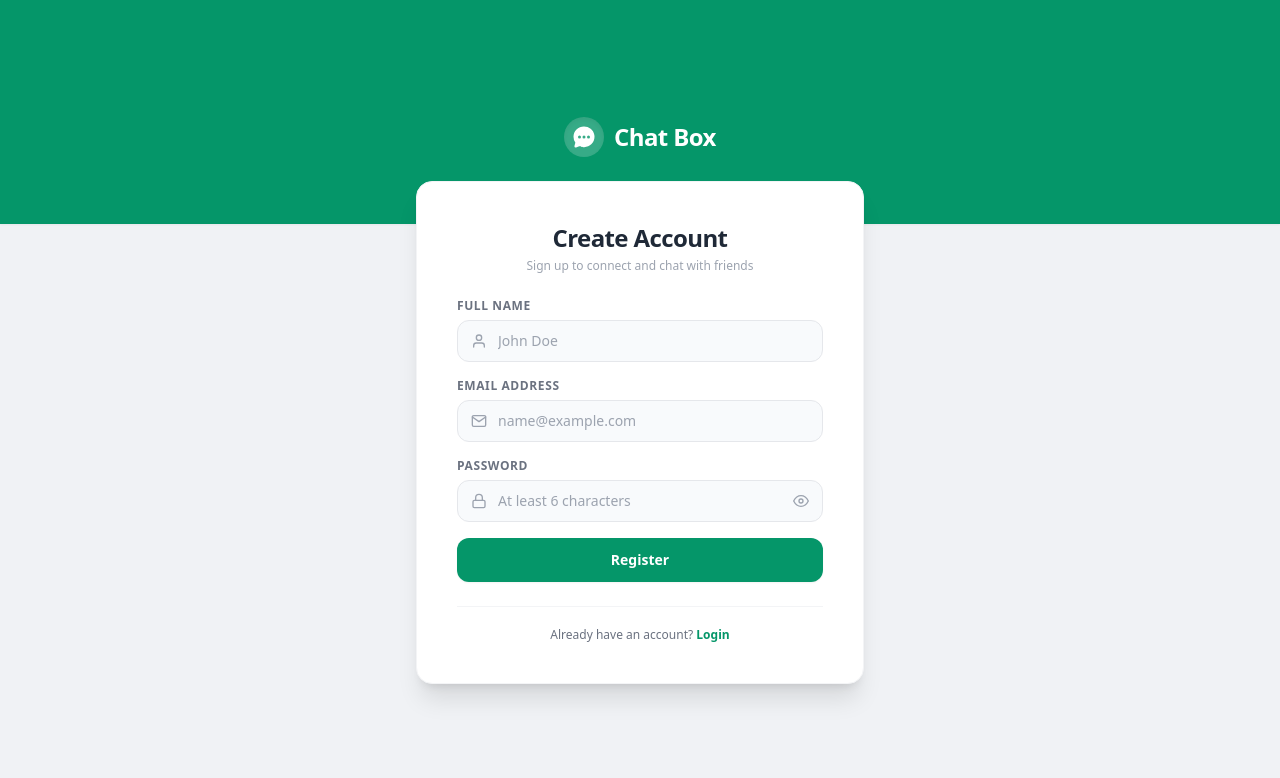
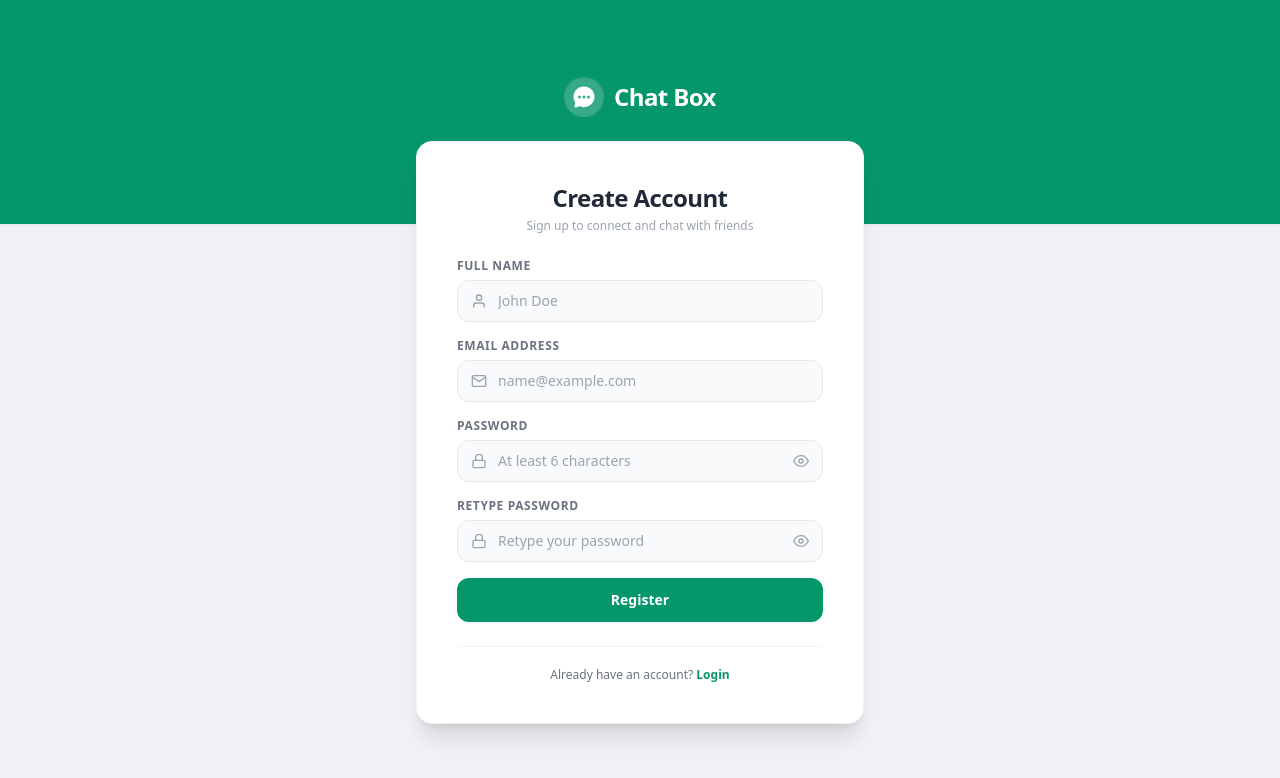
Before and after one commit to Aniket0990/ChatWebApp, a React (Vite) app in the folder client/: page /register in a window 1280 px wide. Shown: the top 778 px of the page. Built offline with nearby package versions, Linux system fonts and the light colour scheme; no server answers.

Commit message:
Add Confirm password input field in register form

```diff
--- a/client/src/pages/Register.jsx
+++ b/client/src/pages/Register.jsx
@@ -7,8 +7,12 @@ import { IoChatbubbleEllipses } from "react-icons/io5";
 
 export default function Register() {
   const [form, setForm] = useState({ name: "", email: "", password: "" });
+  const [confirmPassword, setConfirmPassword] = useState("");
   const [showPassword, setShowPassword] = useState(false);
+  const [showConfirmPassword, setShowConfirmPassword] = useState(false);
   const [loading, setLoading] = useState(false);
+
+  const passwordMismatch = confirmPassword.length > 0 && form.password !== confirmPassword;
   const navigate = useNavigate();
 
   const isDark = localStorage.getItem("theme") === "dark";
@@ -21,6 +25,10 @@ export default function Register() {
     }
     if (form.password.length < 6) {
       toast.warning("Password must be at least 6 characters");
+      return;
+    }
+    if (form.password !== confirmPassword) {
+      toast.error("Passwords do not match");
       return;
     }
 
@@ -173,6 +181,55 @@ export default function Register() {
                 </button>
               </div>
             </div>
+            <div>
+              <label
+                className={`block text-xs font-semibold uppercase tracking-wider mb-1.5 ${
+                  isDark ? "text-gray-400" : "text-gray-500"
+                }`}
+              >
+                Retype Password
+              </label>
+              <div className="relative flex items-center">
+                <FiLock className="absolute left-3.5 text-gray-400 text-base" />
+                <input
+                  type={showConfirmPassword ? "text" : "password"}
+                  required
+                  placeholder="Retype your password"
+                  value={confirmPassword}
+                  onChange={(e) => setConfirmPassword(e.target.value)}
+                  className={`w-full pl-10 pr-10 py-2.5 rounded-xl text-sm border transition-all focus:outline-none focus:ring-2 ${
+                    passwordMismatch
+                      ? "border-red-500 focus:ring-red-500/20 focus:border-red-500"
+                      : "focus:ring-emerald-500/20"
+                  } ${
+                    isDark
+                      ? `bg-[#202c33] text-[#e9edef] placeholder-gray-500 ${
+                          passwordMismatch ? "border-red-500" : "border-[#2a3942] focus:border-emerald-500"
+                        }`
+                      : `bg-[#f8fafc] text-gray-800 placeholder-gray-400 ${
+                          passwordMismatch ? "border-red-500" : "border-gray-200 focus:bg-white focus:border-emerald-500"
+                        }`
+                  }`}
+                />
+                <button
+                  type="button"
+                  onClick={() => setShowConfirmPassword(!showConfirmPassword)}
+                  className="absolute right-3.5 text-gray-400 hover:text-gray-600 transition cursor-pointer"
+                  title={showConfirmPassword ? "Hide password" : "Show password"}
+                >
+                  {showConfirmPassword ? (
+                    <FiEyeOff className="text-base" />
+                  ) : (
+                    <FiEye className="text-base" />
+                  )}
+                </button>
+              </div>
+              {passwordMismatch && (
+                <p className="text-xs text-red-500 mt-1.5 flex items-center gap-1">
+                  ⚠ Passwords do not match
+                </p>
+              )}
+            </div>
 
             <button
               type="submit"
```
